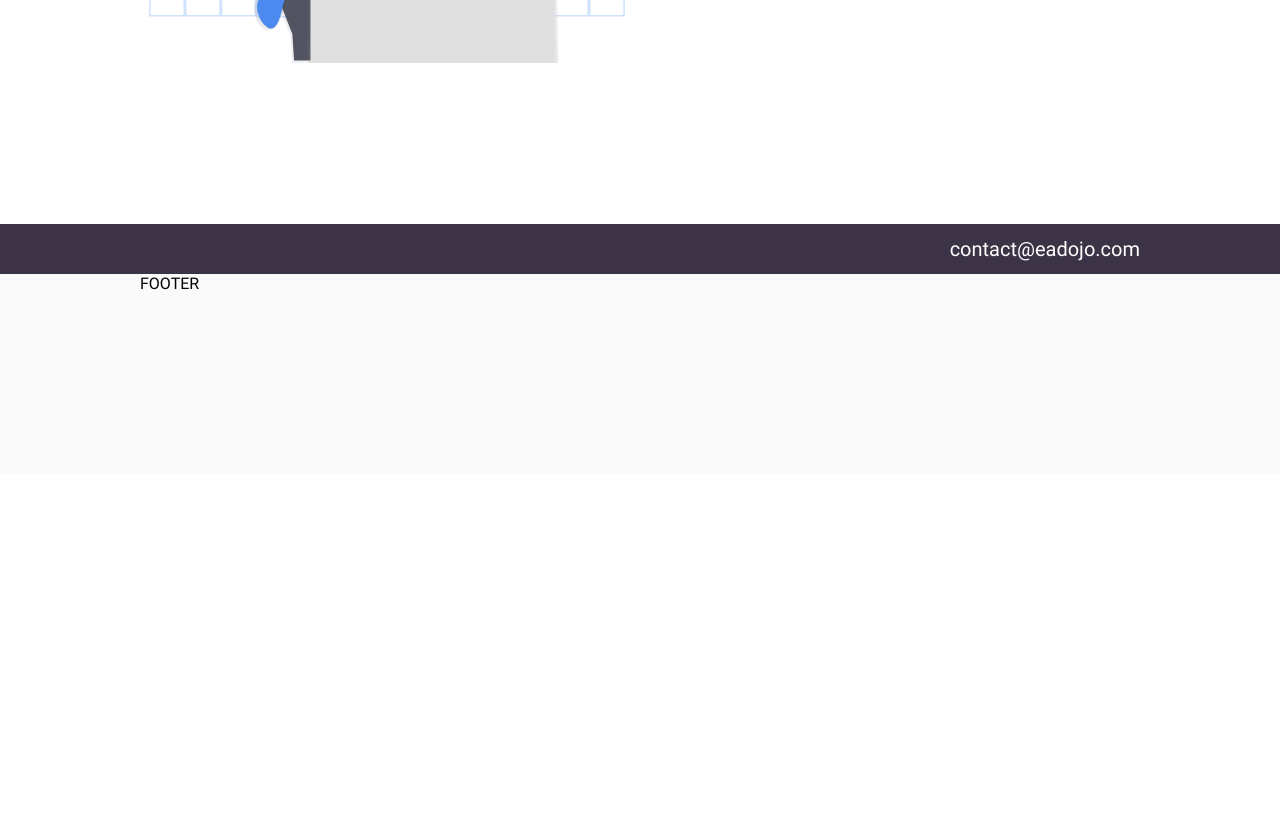
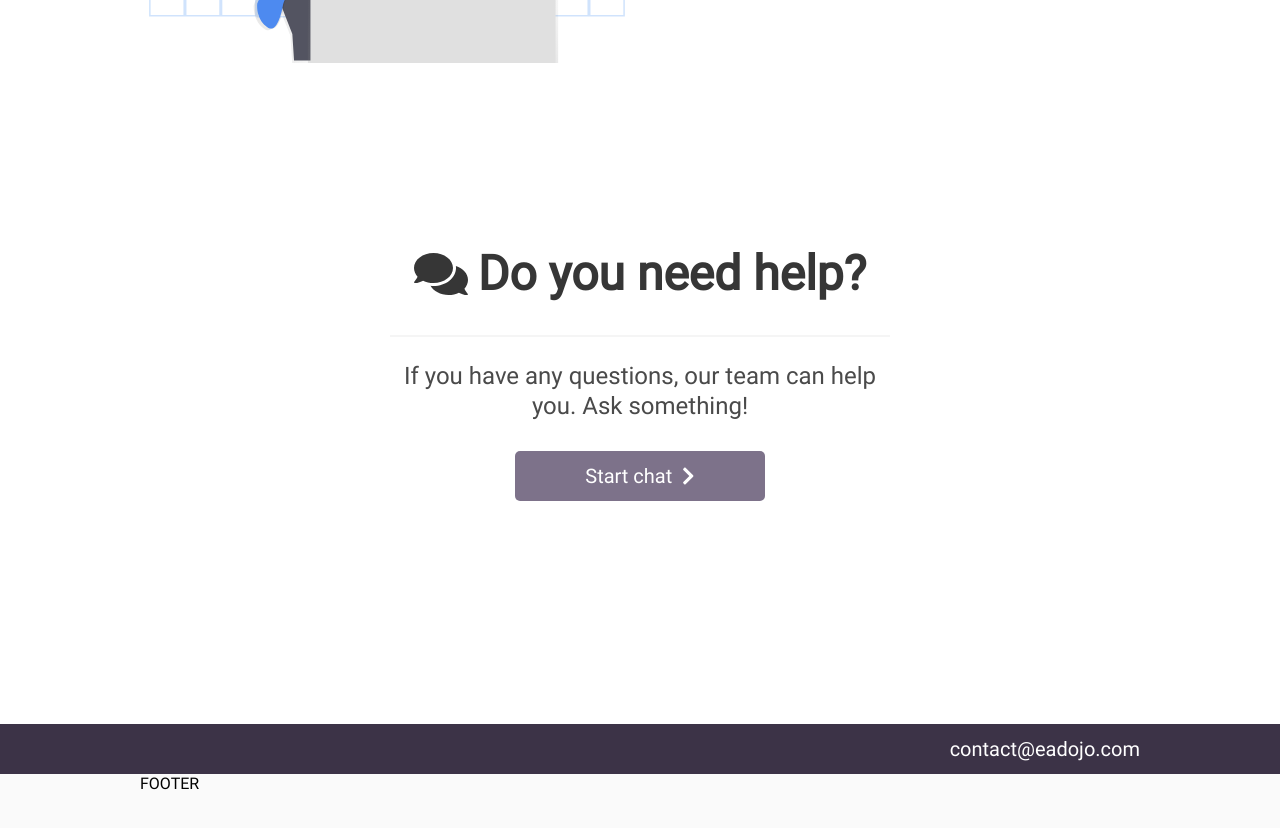
Before and after one commit to silvajohnny777/eadojo2020, a React (Create React App) app: page / in a window 1280 px wide. Shown: the part 3880-4708 px from the top of the page. Before the commit the page ends 4354 px from the top, so only its background shows below. Built offline with nearby package versions, Linux system fonts and the light colour scheme; the HTML template or start-up script is replaced by a standard one.

Commit message:
chat action button

```diff
--- a/public/index.html
+++ b/public/index.html
@@ -3,6 +3,7 @@
   <head>
     <meta charset="utf-8" />
     <link rel="icon" href="%PUBLIC_URL%/favicon.ico" />
+    <script defer src="https://use.fontawesome.com/releases/v5.3.1/js/all.js"></script>
     <meta name="viewport" content="width=device-width, initial-scale=1" />
     <meta name="theme-color" content="#000000" />
     <meta
--- a/src/App.scss
+++ b/src/App.scss
@@ -12,8 +12,9 @@
 }
 
 :root {
+  --platform-main-font: 'Roboto';
   --platform-main-color: #3c3347;
-  --platform-main-font: 'Roboto'
+  --platform-light-color: #7d728a;
 }
 
 .navbarContainer {
@@ -419,3 +420,88 @@
   }
 
 }
+
+.mainPageHelpActionContainer {
+  font-family: var(--platform-main-font);
+  display: flex;
+  justify-content: center;
+
+  .mainPageHelpContent {
+    display: flex;
+    justify-content: center;
+    align-items: center;
+    width: 95%;
+    max-width: 1000px;
+    height: 500px;
+
+    .mainPageHelpText {
+      display: flex;
+      flex-direction: column;
+      align-items: center;
+      width: 500px;
+
+      .mainPageHelpTitle {
+        display: flex;
+        align-items: center;
+        color: #363636;
+        font-size: 3rem;
+        font-weight: 600;
+        line-height: 1.125;
+        margin-bottom: 10px;
+
+        .mainPageHelpTitleString {
+          margin-left: 10px;
+        }
+
+      }
+
+      .mainPageTextBar {
+        background-color: #f5f5f5;
+        border: none;
+        display: block;
+        height: 2px;
+        width: 100%;
+        margin: 1.5rem 0;
+      }
+
+      .mainPageTextDescription {
+        color: #4a4a4a;
+        font-weight: 400;
+        line-height: 1.25;
+        text-align: center;
+        font-size: 1.5rem;
+      }
+
+      .mainPageTextButtonContainer {
+        margin-top: 30px;
+
+        .mainPageTextButton {
+          width: 250px;
+          height: 50px;
+          background-color: var(--platform-light-color);
+          border-radius: 5px;
+          display: flex;
+          justify-content: center;
+          align-items: center;
+          font-size: 20px;
+          color: #FFF;
+          transition: .4s ease;
+          cursor: pointer;
+
+          .iconButon {
+            margin-left: 10px;
+          }
+
+          &:hover {
+            background-color: var(--platform-main-color);
+          }
+
+        }
+
+      }
+
+    }
+
+  }
+
+}
--- a/src/components/MainPage.js
+++ b/src/components/MainPage.js
@@ -240,6 +240,50 @@ import OfferBusiness from '../images/business.svg'
 
                     </div>
 
+                    <div className="mainPageHelpActionContainer">
+
+                        <div className="mainPageHelpContent">
+
+                            <div className="mainPageHelpText">
+
+                                <div className="mainPageHelpTitle">
+
+                                    <i class="fas fa-comments"></i>
+
+                                    <div className="mainPageHelpTitleString">
+
+                                        Do you need help?
+
+                                    </div>
+
+                                </div>
+
+                                <hr className="mainPageTextBar" />
+
+                                <div className="mainPageTextDescription">
+
+                                    If you have any questions, our team can help you. Ask something!
+
+                                </div>
+
+                                <div className="mainPageTextButtonContainer">
+
+                                    <div className="mainPageTextButton">
+
+                                        Start chat
+
+                                        <i class="fas iconButon fa-chevron-right"></i>
+
+                                    </div>
+
+                                </div>
+
+                            </div>
+
+                        </div>
+
+                    </div>
+
                     <div className="mainPageTalkWithUsContainer">
 
                         <div className="mainPageTalkWithUsContent">
```
